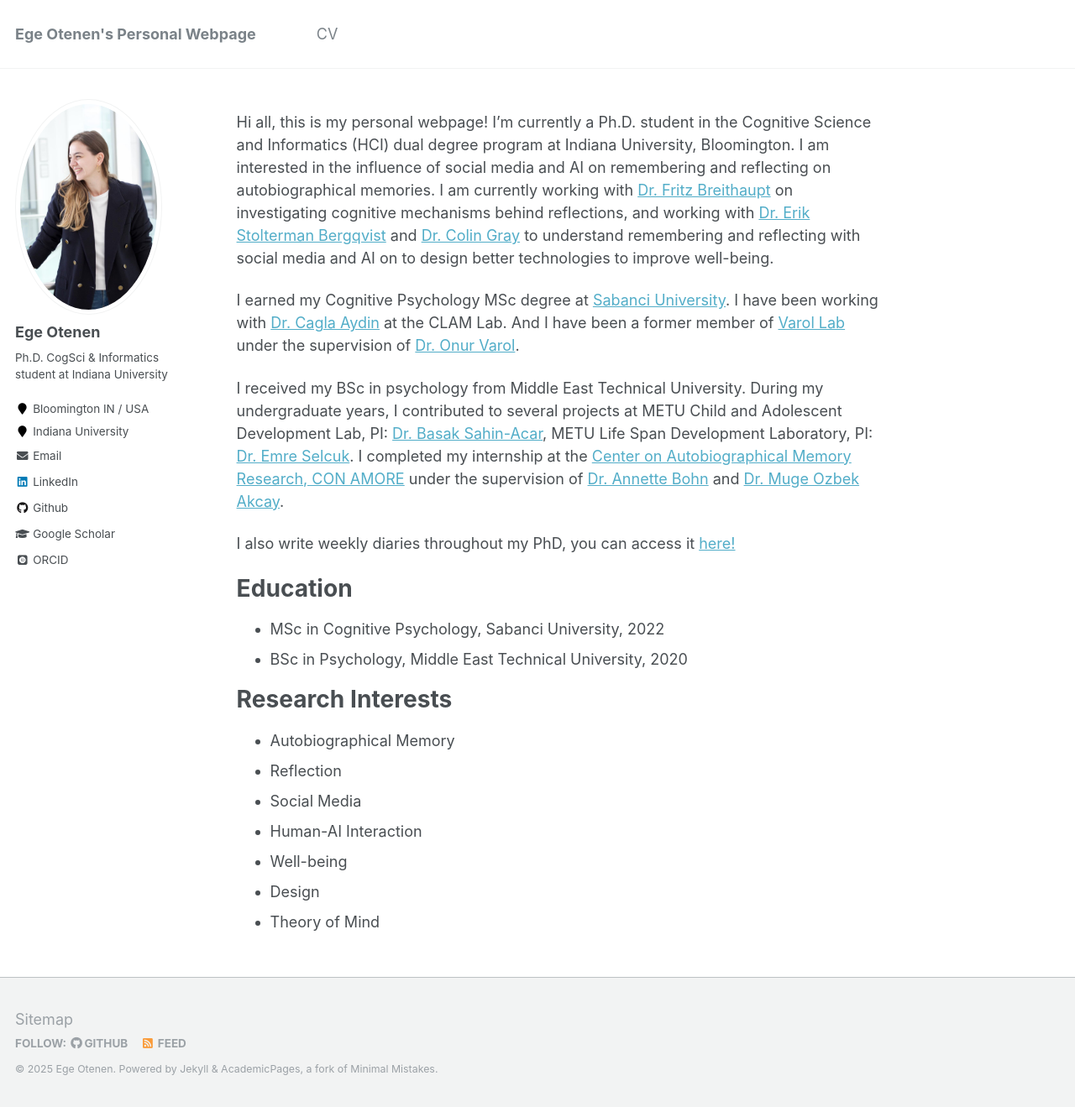
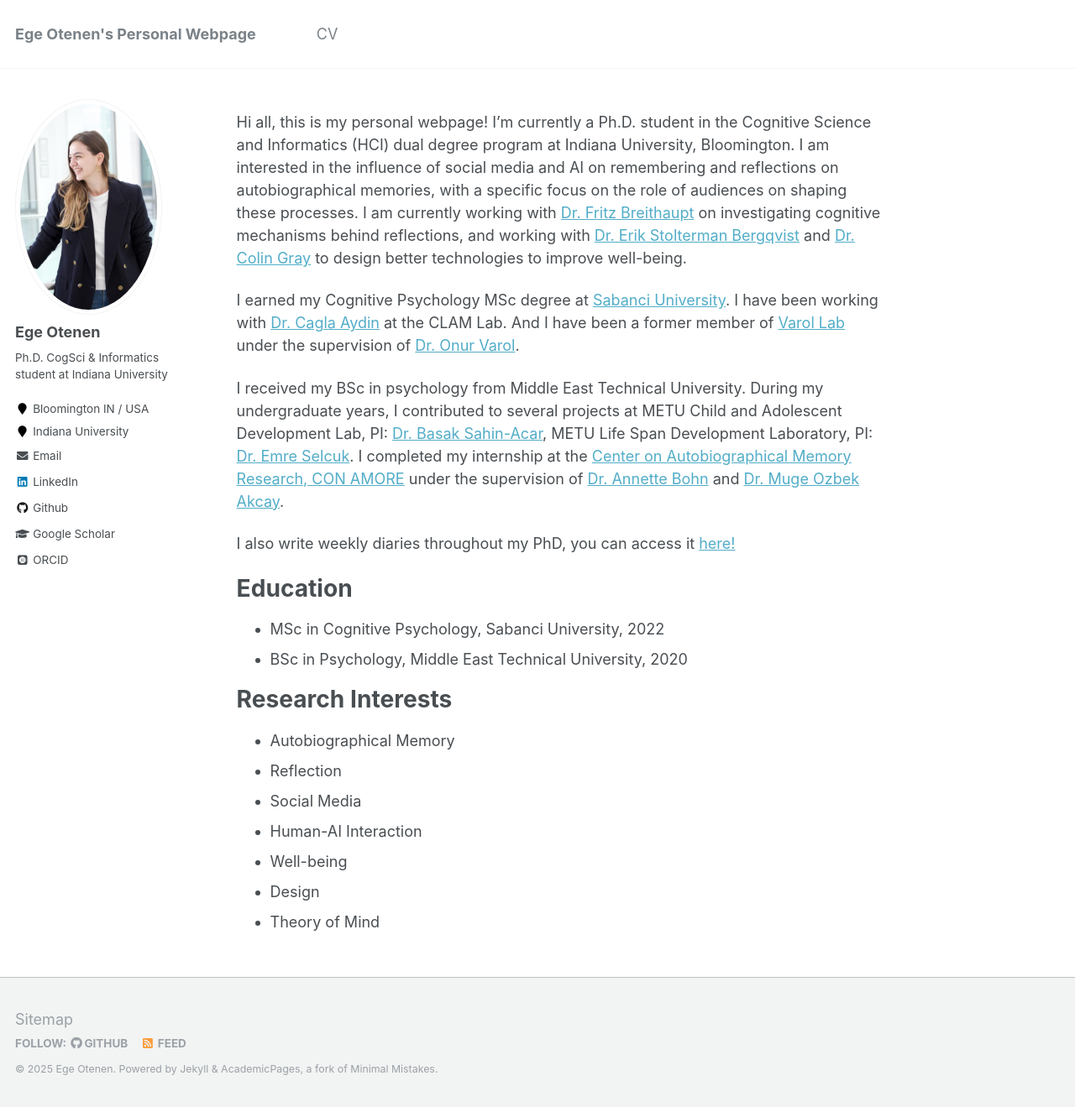
Before and after one commit to egeotenen/egeotenen.github.io, a Jekyll site: the page built from _pages/about.md, in a window 1280 px wide and 1319 px high. Shown: the whole window at 84% size. Built offline with Jekyll 4.4.1, drawn with Linux system fonts in a browser that asks for light colours; some web fonts are replaced.

Commit message:
edit about

```diff
--- a/_pages/about.md
+++ b/_pages/about.md
@@ -8,7 +8,7 @@ redirect_from:
   - /about.html
 ---
 
-Hi all, this is my personal webpage! I'm currently a Ph.D. student in the Cognitive Science and Informatics (HCI) dual degree program at Indiana University, Bloomington. I am interested in the influence of social media and AI on remembering and reflecting on autobiographical memories.  I am currently working with [Dr. Fritz Breithaupt](https://www.experimentalhumanities.com/people) on investigating cognitive mechanisms behind reflections, and working with [Dr. Erik Stolterman Bergqvist](https://www.stoltermanbergqvist.com) and [Dr. Colin Gray](https://luddy.indiana.edu/contact/profile/index.html?Colin_Gray) to understand remembering and reflecting with social media and AI on to design better technologies to improve well-being.
+Hi all, this is my personal webpage! I'm currently a Ph.D. student in the Cognitive Science and Informatics (HCI) dual degree program at Indiana University, Bloomington. I am interested in the influence of social media and AI on remembering and reflections on autobiographical memories, with a specific focus on the role of audiences on shaping these processes.  I am currently working with [Dr. Fritz Breithaupt](https://www.experimentalhumanities.com/people) on investigating cognitive mechanisms behind reflections, and working with [Dr. Erik Stolterman Bergqvist](https://www.stoltermanbergqvist.com) and [Dr. Colin Gray](https://luddy.indiana.edu/contact/profile/index.html?Colin_Gray) to design better technologies to improve well-being.
 
 I earned my Cognitive Psychology MSc degree at [Sabanci University](https://www.sabanciuniv.edu/). I have been working with [Dr. Cagla Aydin](https://fass.sabanciuniv.edu/en/faculty-members/detail/1980) at the CLAM Lab. And I have been a former member of [Varol Lab](https://varollab.com/) under the supervision of [Dr. Onur Varol](https://www.onurvarol.com/).
 
```
